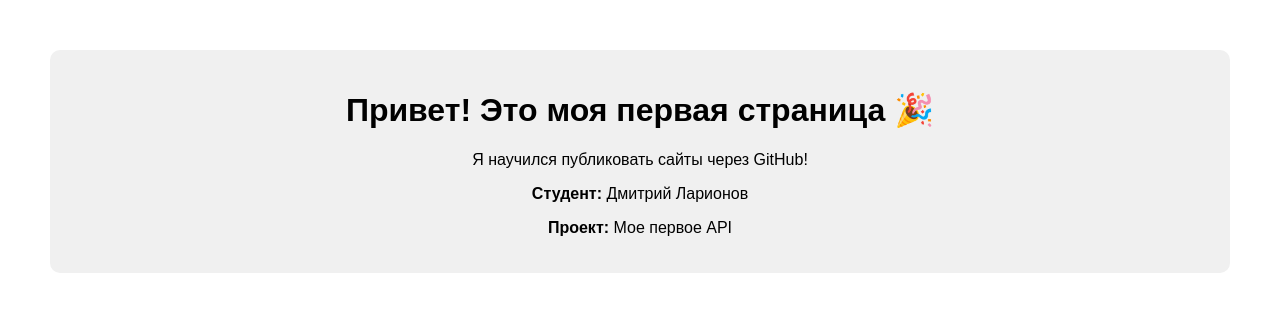
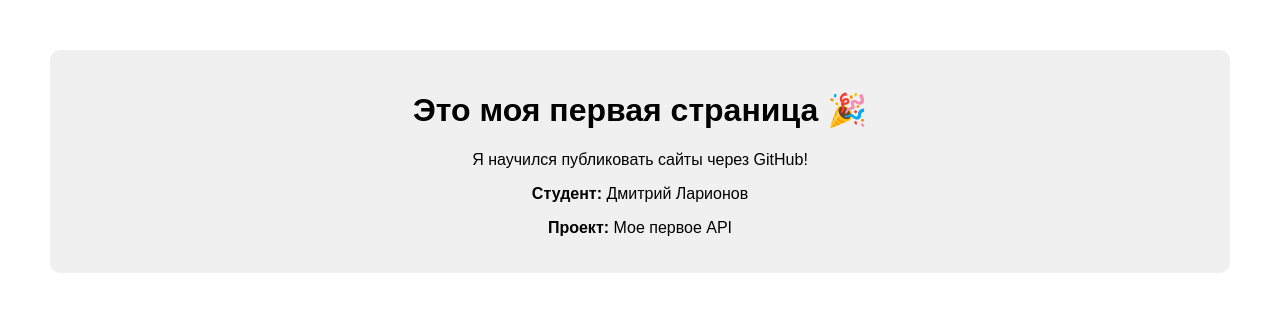
Before and after one commit to akumakusss123/my-first-api, a plain HTML site: page index.html in a window 1280 px wide. Drawn offline with Linux system fonts and the light colour scheme.

Commit message:
Update index.html

```diff
--- a/index.html
+++ b/index.html
@@ -17,7 +17,7 @@
 </head>
 <body>
     <div class="container">
-        <h1>Привет! Это моя первая страница 🎉</h1>
+        <h1>Это моя первая страница 🎉</h1>
         <p>Я научился публиковать сайты через GitHub!</p>
         <p><strong>Студент:</strong> Дмитрий Ларионов</p>
         <p><strong>Проект:</strong> Мое первое API</p>
```
